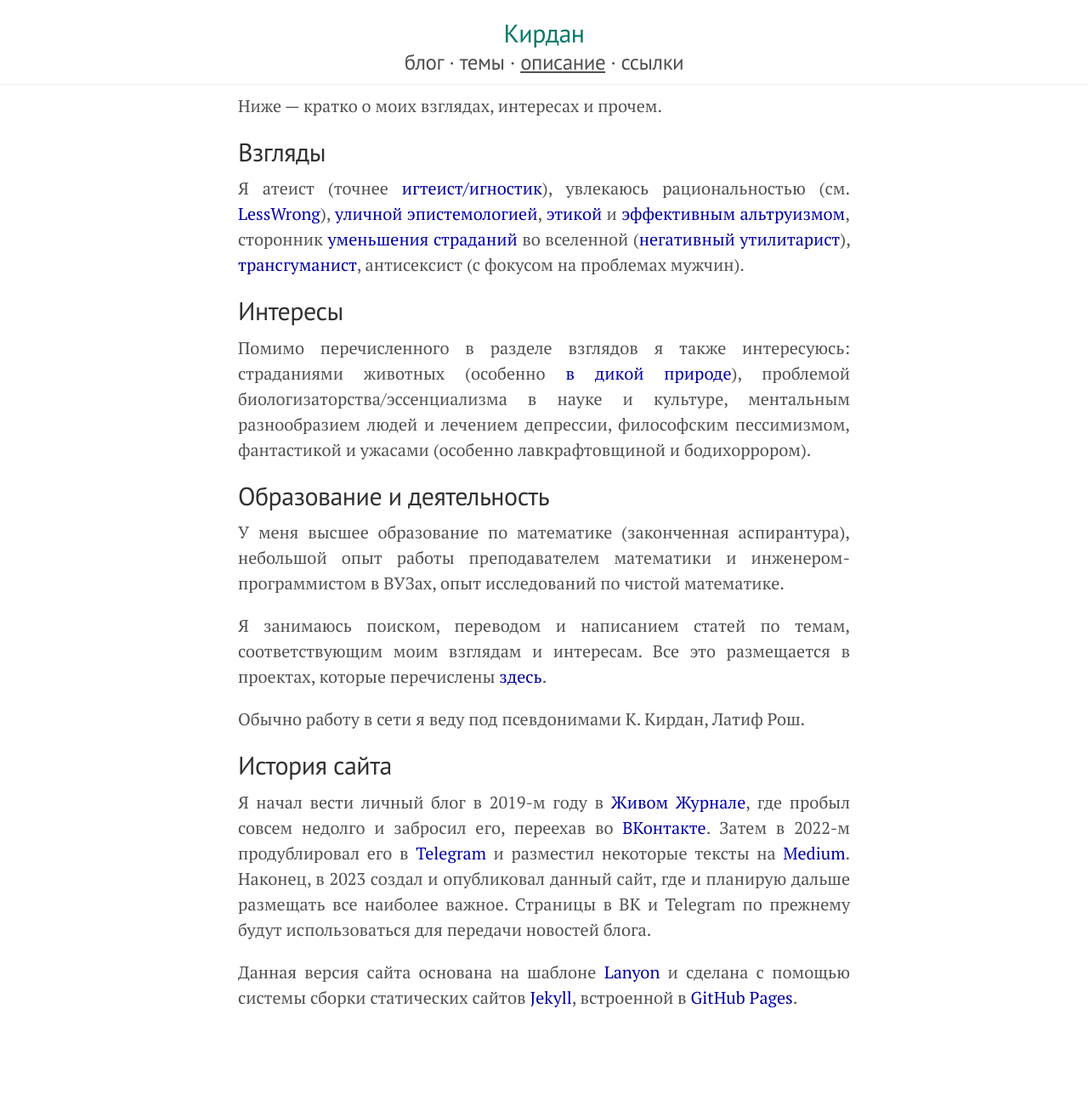
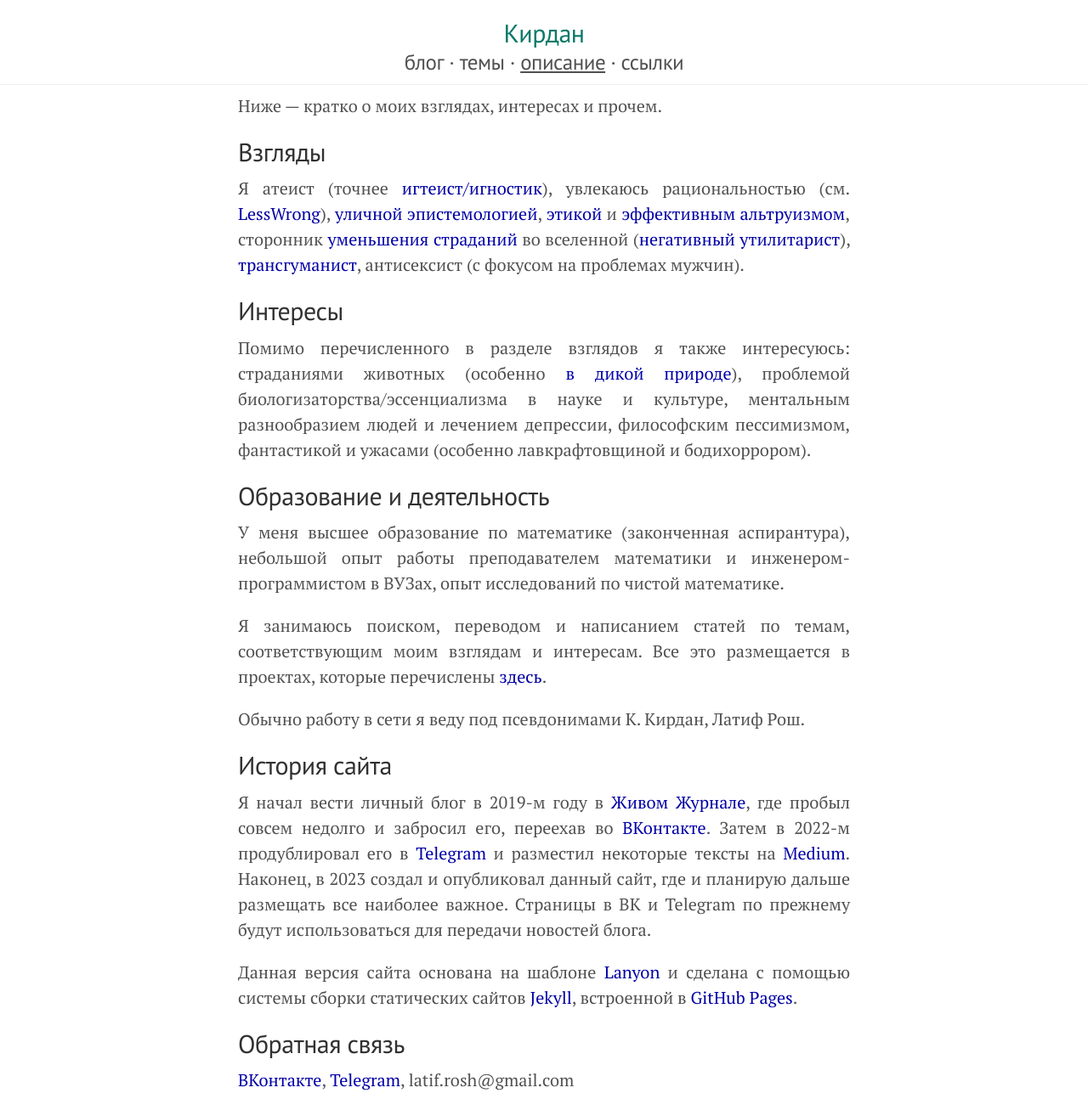
Before and after one commit to KKirdan/kkirdan.github.io, a Jekyll site: the page built from blog/about.md, in a window 1280 px wide. Shown: the whole page at 85% size. Built offline with Jekyll 4.4.1, drawn with Linux system fonts in a browser that asks for light colours; before the commit the page ends 1210 px from its top, so only the background shows below that.

Commit message:
small fix

```diff
--- a/blog/about.md
+++ b/blog/about.md
@@ -26,3 +26,7 @@ nav_id: 3
 Я начал вести личный блог в 2019-м году в [Живом Журнале](https://kkirdan.livejournal.com/), где пробыл совсем недолго и забросил его, переехав во [ВКонтакте](https://vk.com/kirdan). Затем в 2022-м продублировал его в [Telegram](https://t.me/k_kirdan) и разместил некоторые тексты на [Medium](https://medium.com/@k.kirdan). Наконец, в 2023 создал и опубликовал данный сайт, где и планирую дальше размещать все наиболее важное. Страницы в ВК и Telegram по прежнему будут использоваться для передачи новостей блога.
 
 Данная версия сайта основана на шаблоне [Lanyon](https://lanyon.getpoole.com/) и сделана с помощью системы сборки статических сайтов [Jekyll](https://jekyllrb.com/), встроенной в [GitHub Pages](https://pages.github.com/).
+
+## Обратная связь
+
+[ВКонтакте](https://vk.com/latif_rosh), [Telegram](https://t.me/KKirdan), latif.rosh@gmail.com
```
Also changed, not shown: index.md (+4 -0 lines), translations/index.md (line endings or trailing spaces).
